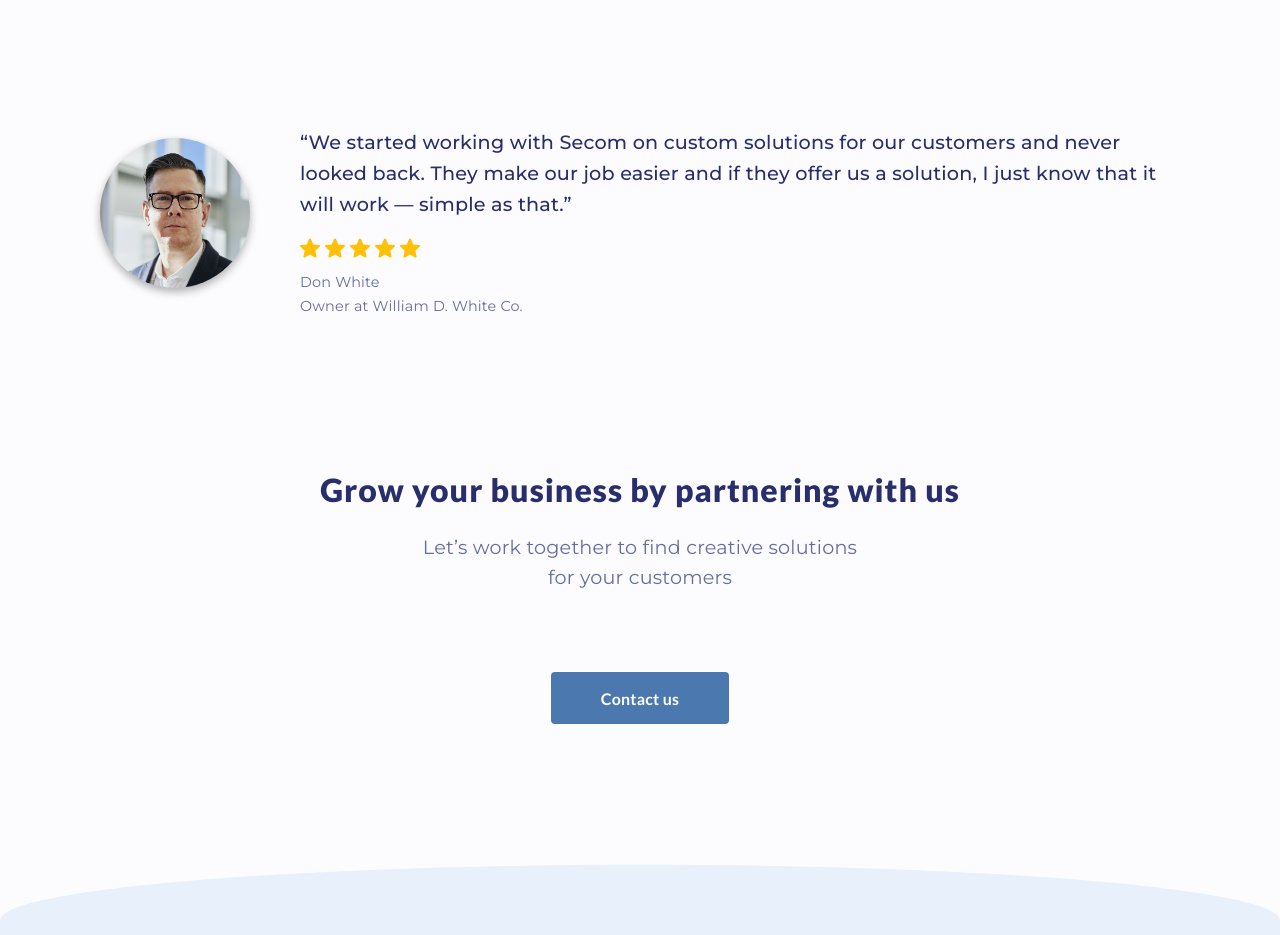
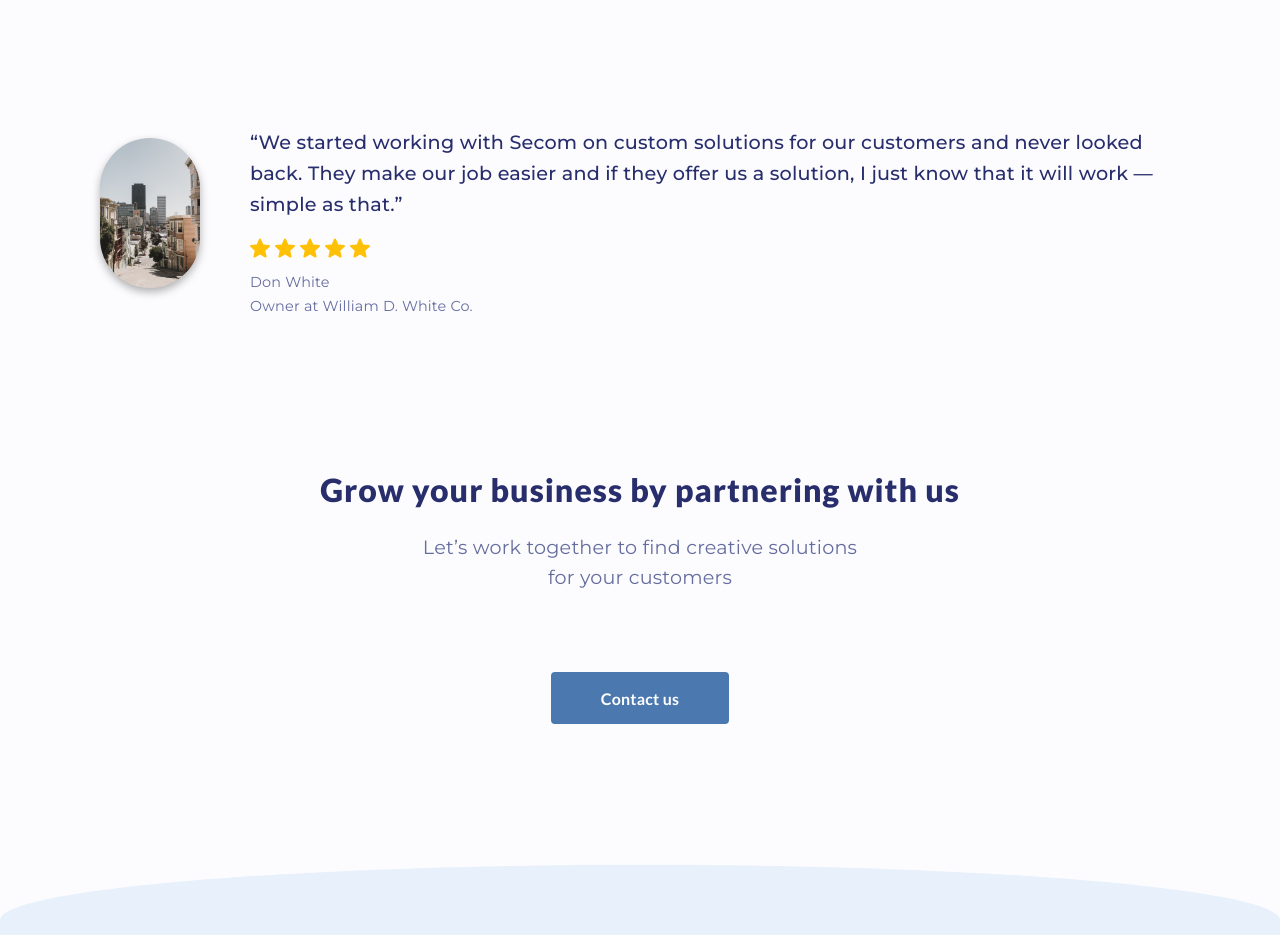
Before and after one commit to justinshane13/aether, a Next.js app: page /partners in a window 1280 px wide. Shown: the part 1080-2015 px from the top of the page. Built offline with nearby package versions, Linux system fonts and the light colour scheme.

Commit message:
update image for partners quote

```diff
--- a/pages/partners.js
+++ b/pages/partners.js
@@ -63,7 +63,7 @@ const Partners = () => {
                         transition={{ duration: .5 }}
                     >
                         <div className={styles.partnersSection3}>
-                            <Image className={styles.partnersSection3Image} src="/headshot.jpg" width={150} height={150} />
+                            <Image className={styles.partnersSection3Image} src="/partners_image.jpg" width={150} height={150} />
                             <div>
                                 <p className={styles.partnersSection3Quote}>“We started working with Secom on custom solutions for our customers and never looked back. They make our job easier and if they offer us a solution, I just know that it will work — simple as that.”</p>
                                 <div>
--- a/styles/Software.module.css
+++ b/styles/Software.module.css
@@ -46,7 +46,7 @@
     margin: 50px auto 0px 50px;
     box-shadow: #FFF 0px 0px 30px 30px;
     width: 100%;
-    max-width: 400px;
+    max-width: 500px;
     min-width: 400px;
 }
 
@@ -184,7 +184,7 @@
     .softwareVideoContainer {
         width: 100%;
         min-width: 100px;
-        margin: 40px 0px ;
+        margin: 40px auto;
     }
 
     .softwareSection2 {
```
Also changed, not shown: public/partners_image.jpg (added).
